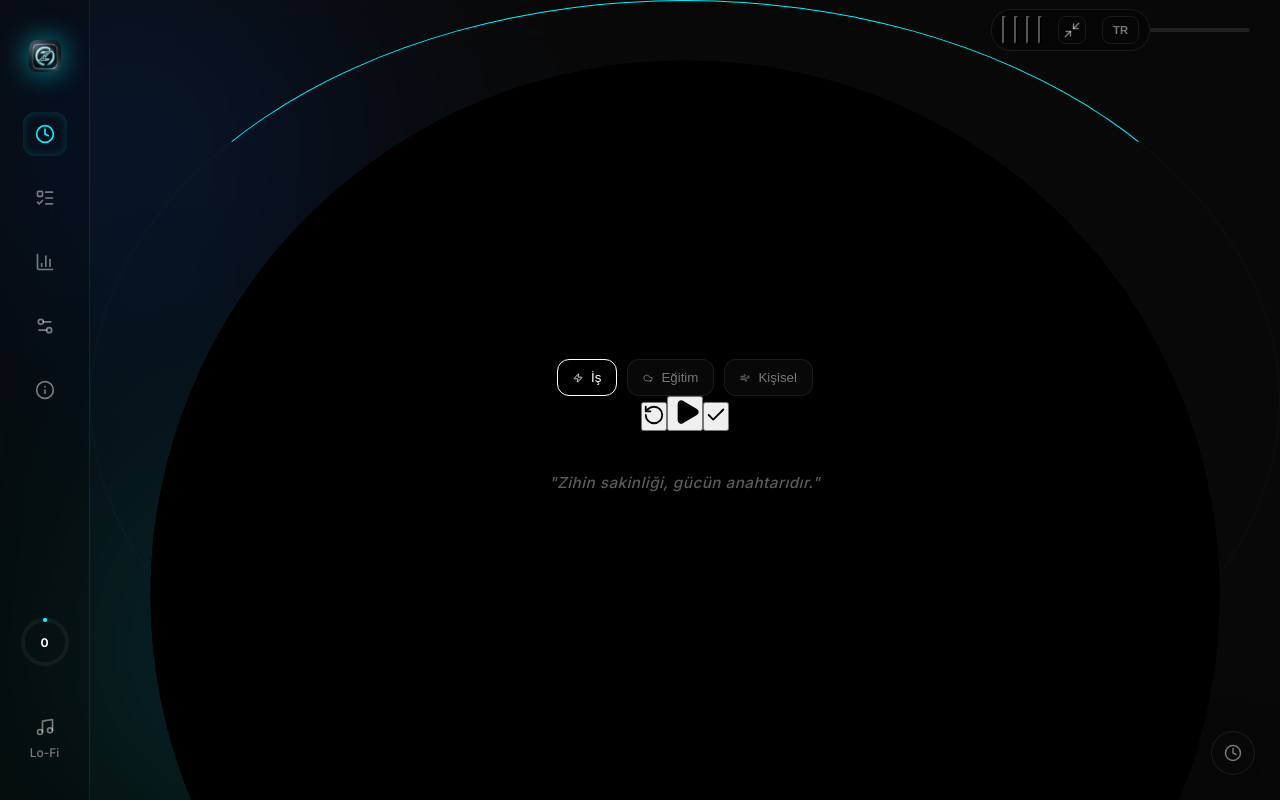
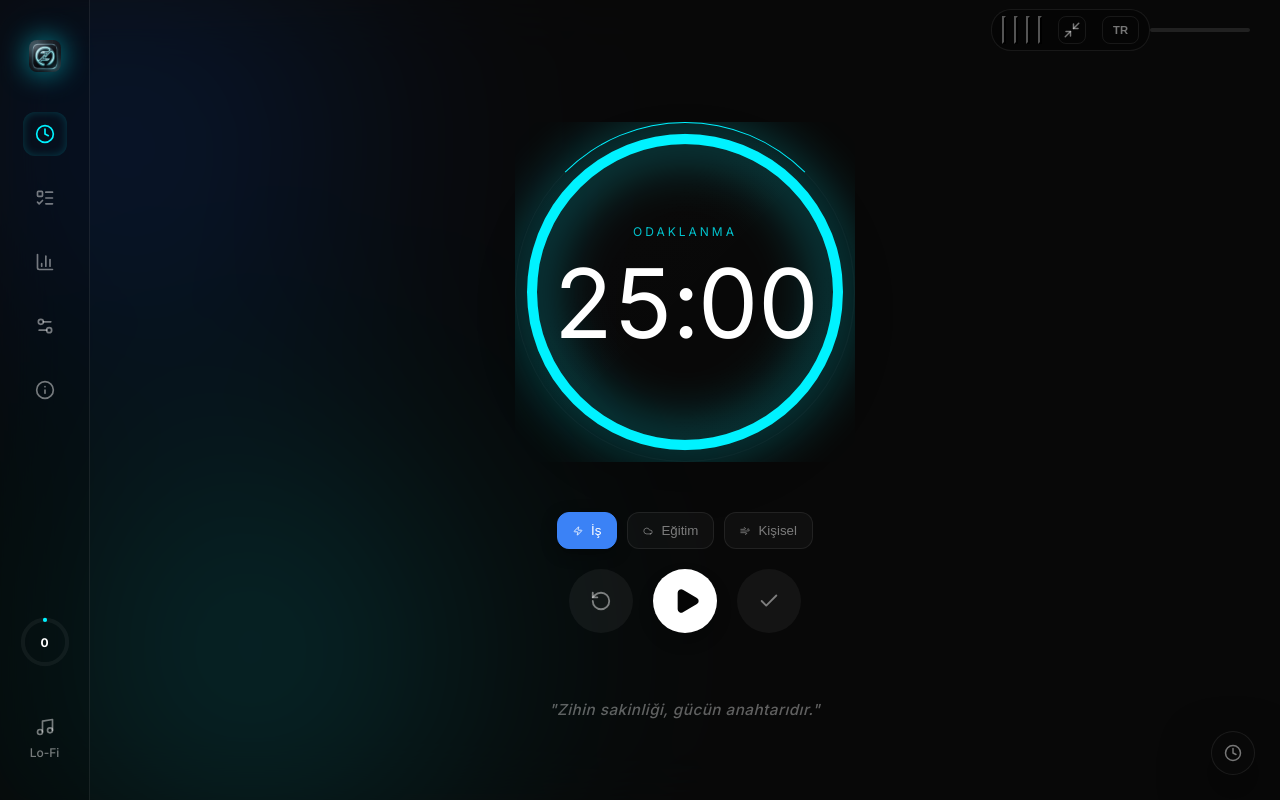
Before and after one commit to unitybtw/focus-zen, a React (Vite) app: page / in a window 1280 px wide. Built offline with nearby package versions, Linux system fonts and the light colour scheme.

Commit message:
fix: resolve giant timer ring and missing input-glass CSS - UI fully restored

```diff
--- a/src/App.jsx
+++ b/src/App.jsx
@@ -588,27 +588,65 @@ function App() {
             </header>
             {activeTab === 'timer' && (
               <div className="timer-tab">
-                <div className="timer-display-container">
-                  <div className={`timer-ring ${type}`}>
-                    <svg viewBox="0 0 100 100">
-                      <circle className="ring-bg" cx="50" cy="50" r="45" />
-                      <circle className="ring-progress" cx="50" cy="50" r="45" style={{ strokeDasharray: 283, strokeDashoffset: 283 - (timeLeft / defaultTime) * 283 }} />
-                    </svg>
-                    <div className="timer-content">
-                      <span className="timer-type">{type === 'focus' ? t.focus : t.break}</span>
-                      <span className="timer-clock">{Math.floor(timeLeft / 60)}:{String(timeLeft % 60).padStart(2, '0')}</span>
-                    </div>
+                <div className="timer-circle">
+                  <div className={`timer-ring ${isRunning ? 'spin' : ''}`} />
+                  <svg
+                    viewBox="0 0 100 100"
+                    style={{ position: 'absolute', top: 0, left: 0, width: '100%', height: '100%', transform: 'rotate(-90deg)' }}
+                  >
+                    <circle
+                      className="ring-bg"
+                      cx="50" cy="50" r="45"
+                      fill="none"
+                      stroke="rgba(255,255,255,0.05)"
+                      strokeWidth="3"
+                    />
+                    <circle
+                      className="ring-progress"
+                      cx="50" cy="50" r="45"
+                      fill="none"
+                      stroke="var(--accent-cyan)"
+                      strokeWidth="3"
+                      strokeLinecap="round"
+                      style={{
+                        strokeDasharray: 283,
+                        strokeDashoffset: 283 - (timeLeft / defaultTime) * 283,
+                        filter: 'drop-shadow(0 0 8px var(--accent-cyan))',
+                        transition: 'stroke-dashoffset 1s linear'
+                      }}
+                    />
+                  </svg>
+                  <div style={{ position: 'relative', zIndex: 5, display: 'flex', flexDirection: 'column', alignItems: 'center', gap: '6px' }}>
+                    <span className="timer-type" style={{ fontSize: '0.75rem', textTransform: 'uppercase', letterSpacing: '3px', color: 'var(--accent-cyan)', opacity: 0.8 }}>
+                      {type === 'focus' ? t.focus : t.break}
+                    </span>
+                    <span className="timer-text">
+                      {Math.floor(timeLeft / 60)}:{String(timeLeft % 60).padStart(2, '0')}
+                    </span>
                   </div>
                 </div>
-                <div className="tag-selector slide-up">
-                  {tags.map(t => <button key={t.label} className={`tag-btn ${activeTagItem.label === t.label ? 'active' : ''}`} onClick={() => setActiveTagItem(t)}>{t.icon}<span>{t.label}</span></button>)}
+
+                <div className="tag-selector slide-up" style={{ marginBottom: '20px' }}>
+                  {tags.map(tg => (
+                    <button
+                      key={tg.label}
+                      className={`tag-btn ${activeTagItem.label === tg.label ? 'active' : ''}`}
+                      style={{ '--tag-color': tg.color }}
+                      onClick={() => setActiveTagItem(tg)}
+                    >
+                      {tg.icon}<span>{tg.label}</span>
+                    </button>
+                  ))}
                 </div>
-                <div className="timer-controls slide-up">
-                  <button className="ctrl-btn secondary" onClick={resetTimer} title={t.reset}><RotateCcw size={22} /></button>
-                  <button className="ctrl-btn primary" onClick={() => setIsRunning(!isRunning)}>{isRunning ? <Pause size={28} fill="currentColor" /> : <Play size={28} fill="currentColor" style={{ marginLeft: '4px' }} />}</button>
-                  <button className="ctrl-btn secondary" onClick={handleTimerComplete} title={t.skip}><Check size={22} /></button>
+
+                <div className="controls slide-up">
+                  <button className="control-btn secondary" onClick={resetTimer} title={t.reset}><RotateCcw size={22} /></button>
+                  <button className="control-btn primary" onClick={() => setIsRunning(!isRunning)}>
+                    {isRunning ? <Pause size={28} fill="currentColor" /> : <Play size={28} fill="currentColor" style={{ marginLeft: '4px' }} />}
+                  </button>
+                  <button className="control-btn secondary" onClick={handleTimerComplete} title={t.skip}><Check size={22} /></button>
                 </div>
-                {/* Quote Display [NEW] */}
+
                 <div className="quote-container fade-blur-in">
                   <p className="zen-quote">"{currentQuote}"</p>
                 </div>
--- a/src/index.css
+++ b/src/index.css
@@ -537,16 +537,30 @@ body {
 
 /* 7. TASKS TAB */
 .tasks-tab h2, .stats-tab h2 { font-size: 1.5rem; font-weight: 600; margin-bottom: 30px; letter-spacing: -0.5px; }
+.tasks-tab {
+  display: flex;
+  flex-direction: column;
+  width: 100%;
+  max-width: 680px;
+  margin: 0 auto;
+  padding: 0 20px;
+  height: 100%;
+}
+.tasks-header { margin-bottom: 20px; }
 
+/* Alias for JSX compatibility */
+.input-glass,
 .task-input-wrapper {
   display: flex; align-items: center; gap: 15px; width: 100%; margin-bottom: 25px;
-  background: rgba(255,255,255,0.03); border: 1px solid var(--glass-border);
-  border-radius: 14px; padding: 5px 15px; transition: 0.3s;
+  background: rgba(255,255,255,0.04); border: 1px solid var(--glass-border);
+  border-radius: 14px; padding: 8px 15px; transition: 0.3s;
 }
+.input-glass:focus-within,
 .task-input-wrapper:focus-within {
-  border-color: var(--accent-cyan); box-shadow: 0 0 20px var(--accent-cyan-dim);
-  background: rgba(255,255,255,0.05);
+  border-color: var(--accent-cyan); box-shadow: 0 0 20px rgba(0, 242, 255, 0.15);
+  background: rgba(255,255,255,0.06);
 }
+.input-glass input,
 .task-input-wrapper input {
   flex: 1; background: transparent !important; border: none !important; padding: 10px 0 !important;
   color: white !important; font-size: 1rem !important; outline: none !important; margin-bottom: 0 !important;
```
